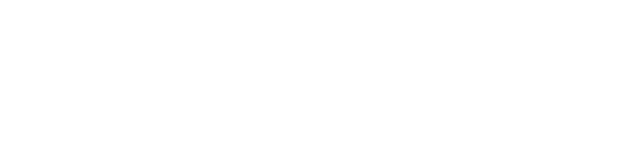
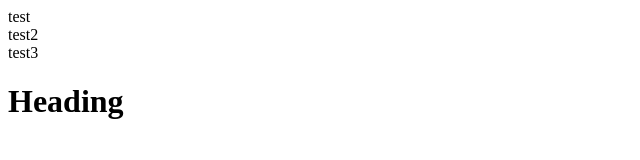
Before and after one commit to visramiani/Academy, a plain HTML site: page index.html in a window 1280 px wide. Shown: the whole page, without its empty margins (0-640 px from the left). Drawn offline with Linux system fonts and the light colour scheme.

Commit message:
Update index.html

```diff
--- a/index.html
+++ b/index.html
@@ -4,6 +4,11 @@
     <meta charset="UTF-8">
     <title>Document</title>
 </head>
-
+<body>
+    <div>test</div>
+    <span>test2</span>
+    <div class="test2">test3</div>
+    <h1>Heading</h1>
+</body>
 
 </html>
```
